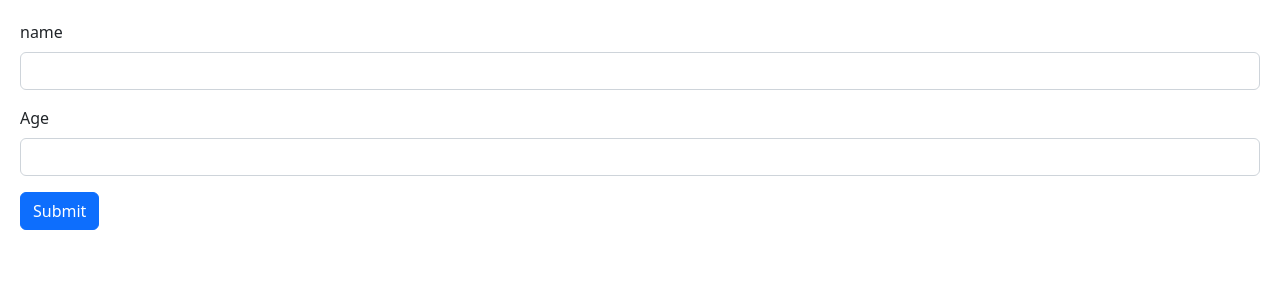
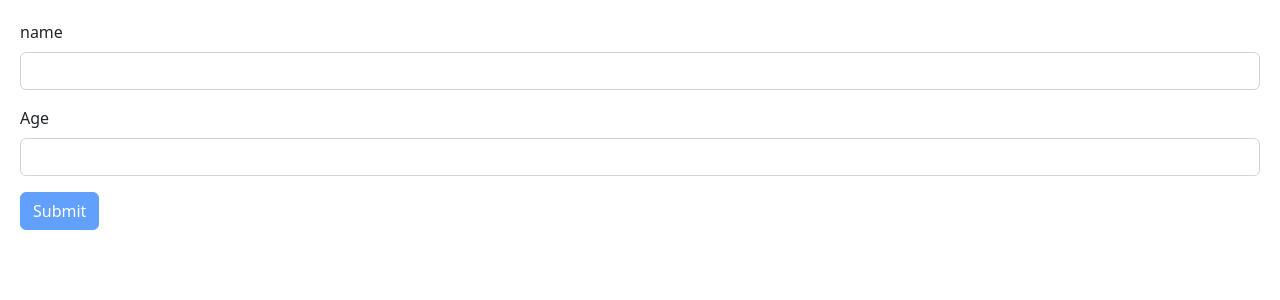
Before and after one commit to Abhishekbhard/react-app, a React (Vite) app: page / in a window 1280 px wide. Shown: the top 300 px of the page. Built offline with nearby package versions, Linux system fonts and the light colour scheme.

Commit message:
Disable Submit

```diff
--- a/src/components/Form.tsx
+++ b/src/components/Form.tsx
@@ -14,7 +14,7 @@
   const {
     register,
     handleSubmit,
-    formState: { errors },
+    formState: { errors, isValid },
   } = useForm<FormData>({ resolver: zodResolver(Schema) });
   const onSubmit = (data: FieldValues) => console.log(data);
   return (
@@ -43,7 +43,7 @@
         />
         {errors.age && <p className="text-danger">{errors.age.message}</p>}
       </div>
-      <button className="btn btn-primary" type="submit">
+      <button disabled={!isValid} className="btn btn-primary" type="submit">
         Submit
       </button>
     </form>
```
